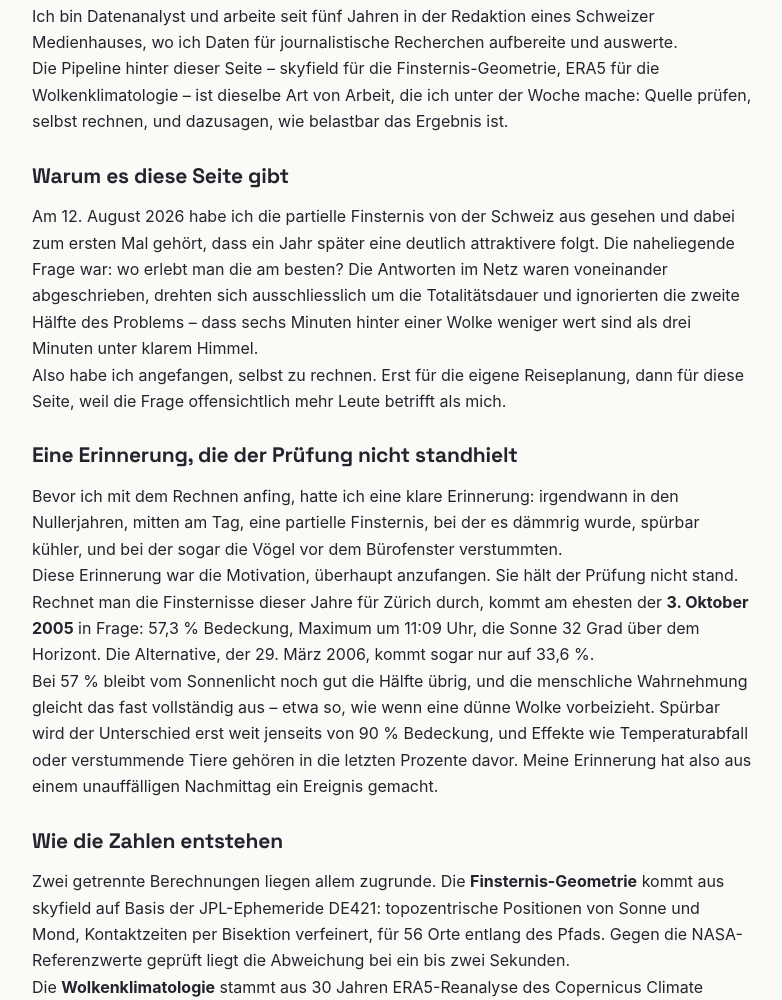
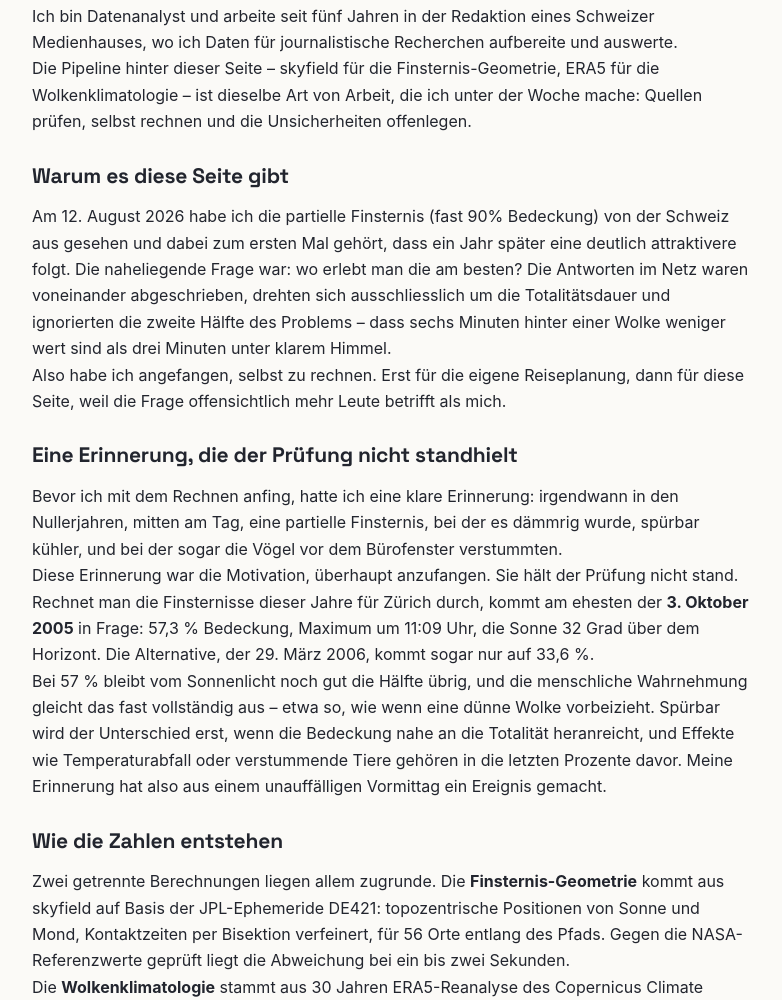
Before and after one commit to thiev980/sonnenfinsternis-reisen, an Astro site in the folder sofi-site/: page /ueber-mich in a window 1280 px wide. Shown: the part 337-1337 px from the top of the page, without its empty margins (138-920 px from the left). Built offline with nearby package versions, Linux system fonts and the light colour scheme; Astro itself is replaced by a stand-in of ours.

Commit message:
über-mich adjustments

```diff
--- a/sofi-site/src/pages/ueber-mich.astro
+++ b/sofi-site/src/pages/ueber-mich.astro
@@ -20,14 +20,14 @@ import Base from '../layouts/Base.astro';
   <p>
     Die Pipeline hinter dieser Seite – skyfield für die Finsternis-Geometrie, ERA5 für
     die Wolkenklimatologie – ist dieselbe Art von Arbeit, die ich unter der Woche mache:
-    Quelle prüfen, selbst rechnen, und dazusagen, wie belastbar das Ergebnis ist.
+    Quellen prüfen, selbst rechnen und die Unsicherheiten offenlegen.
   </p>
 
   <h2>Warum es diese Seite gibt</h2>
   <p>
-    Am 12. August 2026 habe ich die partielle Finsternis von der Schweiz aus gesehen und dabei
-    zum ersten Mal gehört, dass ein Jahr später eine deutlich attraktivere folgt. Die
-    naheliegende Frage war: wo erlebt man die am besten? Die Antworten im Netz waren
+    Am 12. August 2026 habe ich die partielle Finsternis (fast 90% Bedeckung) von der Schweiz aus
+    gesehen und dabei zum ersten Mal gehört, dass ein Jahr später eine deutlich attraktivere
+    folgt. Die naheliegende Frage war: wo erlebt man die am besten? Die Antworten im Netz waren
     voneinander abgeschrieben, drehten sich ausschliesslich um die Totalitätsdauer und
     ignorierten die zweite Hälfte des Problems – dass sechs Minuten hinter einer Wolke
     weniger wert sind als drei Minuten unter klarem Himmel.
@@ -53,16 +53,15 @@ import Base from '../layouts/Base.astro';
   <p>
     Bei 57 % bleibt vom Sonnenlicht noch gut die Hälfte übrig, und die menschliche Wahrnehmung
     gleicht das fast vollständig aus – etwa so, wie wenn eine dünne Wolke vorbeizieht.
-    Spürbar wird der Unterschied erst weit jenseits von 90 % Bedeckung, und Effekte wie
-    Temperaturabfall oder verstummende Tiere gehören in die letzten Prozente davor.
-
-    Meine Erinnerung hat also aus einem unauffälligen Nachmittag ein Ereignis gemacht.
+    Spürbar wird der Unterschied erst, wenn die Bedeckung nahe an die Totalität heranreicht, und
+    Effekte wie Temperaturabfall oder verstummende Tiere gehören in die letzten Prozente davor.
+    Meine Erinnerung hat also aus einem unauffälligen Vormittag ein Ereignis gemacht.
   </p>
 
   <h2>Wie die Zahlen entstehen</h2>
   <p>
     Zwei getrennte Berechnungen liegen allem zugrunde. Die <strong>Finsternis-Geometrie</strong>
-    kommt aus skyfield auf Basis der JPL-Ephemeride DE421: topozentrische Positionen von Sonne
+     kommt aus skyfield auf Basis der JPL-Ephemeride DE421: topozentrische Positionen von Sonne
     und Mond, Kontaktzeiten per Bisektion verfeinert, für 56 Orte entlang des Pfads. Gegen die
     NASA-Referenzwerte geprüft liegt die Abweichung bei ein bis zwei Sekunden.
   </p>
```
